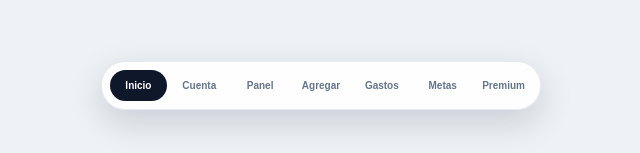
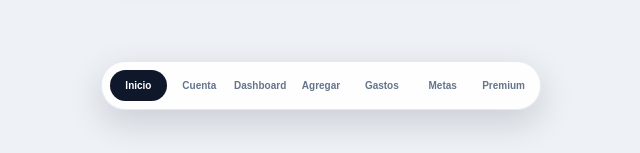
Before and after one commit to cristbaltisne/finapp-mvp, a Next.js app: page / in a window 1280 px wide. Shown: the part 674-827 px from the top of the page, without its empty margins (319-959 px from the left). Built offline with nearby package versions, Linux system fonts and the light colour scheme.

Commit message:
Update page.jsx

```diff
--- a/app/page.jsx
+++ b/app/page.jsx
@@ -946,7 +946,7 @@ export default function Home() {
             className={tab === "dashboard" ? "active" : ""}
             onClick={() => setTab("dashboard")}
           >
-            Panel
+            Dashboard
           </button>
           <button
             className={tab === "add" ? "active" : ""}
```
